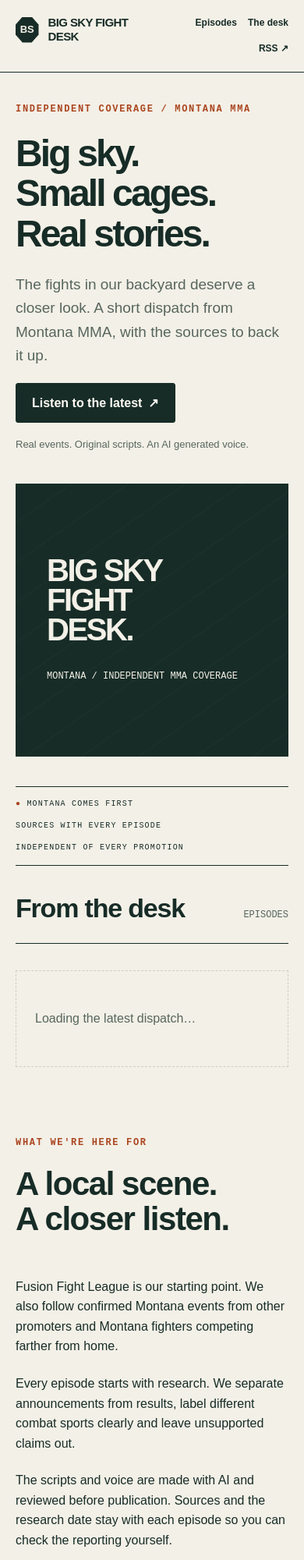
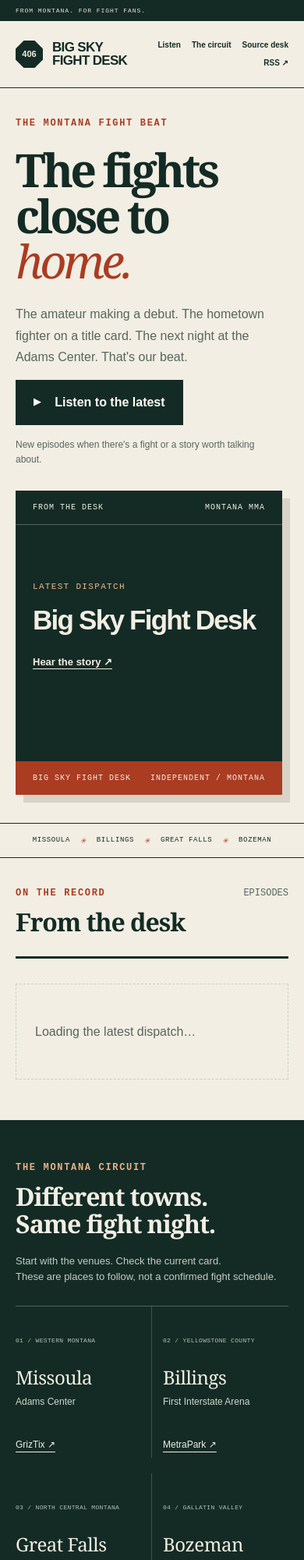
Before and after one commit to TaylorOD/big-sky-fight-desk, a plain HTML site: page public/index.html in a window 390 px wide. Shown: the top 2000 px of the page at 78% size. Drawn offline with Linux system fonts and the light colour scheme; files that its build step writes are made by us from their sources.

Commit message:
refresh the fight desk
adds the local fight layout and source desk

```diff
--- a/public/index.html
+++ b/public/index.html
@@ -1,8 +1,64 @@
 <!doctype html>
-<html lang="en"><head><meta charset="utf-8"><meta name="viewport" content="width=device-width, initial-scale=1"><meta name="description" content="Independent Montana MMA coverage. Real events, local fighters and sources you can check. Listen to Big Sky Fight Desk."><meta name="theme-color" content="#172c27"><title>Big Sky Fight Desk | Montana MMA</title><link rel="icon" href="assets/icon.svg" type="image/svg+xml"><link rel="alternate" type="application/rss+xml" title="Big Sky Fight Desk" href="feed.xml"><link rel="stylesheet" href="assets/style.css"><script src="assets/listen.js" defer></script></head>
-<body><a class="skip" href="#episodes">Skip to episodes</a><header class="masthead"><div class="wrap"><a class="brand" href="./"><span class="brand-mark">BS</span>BIG SKY FIGHT DESK</a><nav aria-label="Main"><a href="#episodes">Episodes</a><a href="#about">The desk</a><a href="feed.xml">RSS ↗</a></nav></div></header>
-<main class="wrap"><section class="hero" aria-labelledby="hero-title"><div><p class="eyebrow orange">Independent coverage / Montana MMA</p><h1 id="hero-title">Big sky.<br>Small cages.<br>Real stories.</h1><p class="lede">The fights in our backyard deserve a closer look. A short dispatch from Montana MMA, with the sources to back it up.</p><a class="button" href="#episodes">Listen to the latest <span aria-hidden="true">↗</span></a><p class="quiet hero-note">Real events. Original scripts. An AI generated voice.</p></div><div class="hero-art" id="hero-art"><div class="art-placeholder"><strong>BIG SKY<br>FIGHT<br>DESK.</strong><span>MONTANA / INDEPENDENT MMA COVERAGE</span></div></div></section>
-<div class="strip"><span><span class="dot">●</span> Montana comes first</span><span>Sources with every episode</span><span>Independent of every promotion</span></div>
-<section id="episodes" class="section"><div class="section-head"><h2>From the desk</h2><span class="meta" id="episode-count">EPISODES</span></div><div id="load-message" role="status" aria-live="polite"></div><div class="episode-layout"><aside id="archive" class="archive" aria-label="Choose an episode"></aside><article id="episode" class="episode-body"><p class="empty">Loading the latest dispatch…</p></article></div></section>
-<section id="about" class="section about-grid"><div><p class="eyebrow orange">What we're here for</p><h2>A local scene.<br>A closer listen.</h2></div><div class="prose"><p>Fusion Fight League is our starting point. We also follow confirmed Montana events from other promoters and Montana fighters competing farther from home.</p><p>Every episode starts with research. We separate announcements from results, label different combat sports clearly and leave unsupported claims out.</p><p>The scripts and voice are made with AI and reviewed before publication. Sources and the research date stay with each episode so you can check the reporting yourself.</p><p class="quiet">Illustrated covers are original AI artwork. They do not depict actual fights. This show is not affiliated with any promotion.</p></div></section></main>
-<footer><div class="wrap"><span>BIG SKY FIGHT DESK / MONTANA MMA</span><span>Built by <a href="https://www.taylordorsett.com/">Taylor Dorsett</a> · <a href="https://github.com/TaylorOD/big-sky-fight-desk">How it works</a></span></div></footer></body></html>
+<html lang="en">
+<head>
+  <meta charset="utf-8">
+  <meta name="viewport" content="width=device-width, initial-scale=1">
+  <meta name="description" content="Montana MMA, amateur and pro. Fight previews, local fighters and the stories behind the card. Listen to Big Sky Fight Desk.">
+  <meta name="theme-color" content="#142b25">
+  <title>Big Sky Fight Desk | Montana MMA</title>
+  <link rel="icon" href="assets/icon.svg" type="image/svg+xml">
+  <link rel="alternate" type="application/rss+xml" title="Big Sky Fight Desk" href="feed.xml">
+  <link rel="stylesheet" href="assets/style.css">
+  <link rel="stylesheet" href="assets/listening.css">
+  <script src="assets/listen.js" defer></script>
+</head>
+<body class="fight-desk">
+<a class="skip" href="#episodes">Skip to episodes</a>
+<div class="edition-line"><div class="wrap"><span>FROM MONTANA. FOR FIGHT FANS.</span><span>AMATEUR &amp; PRO / INDEPENDENT COVERAGE</span></div></div>
+<header class="masthead"><div class="wrap">
+  <a class="brand" href="./"><span class="brand-mark">406</span><span>BIG SKY<br>FIGHT DESK</span></a>
+  <nav aria-label="Main"><a href="#episodes">Listen</a><a href="#circuit">The circuit</a><a href="#sources">Source desk</a><a href="feed.xml">RSS ↗</a></nav>
+</div></header>
+<main>
+<section class="front-page wrap" aria-labelledby="hero-title">
+  <div class="lead-story">
+    <p class="eyebrow orange">THE MONTANA FIGHT BEAT</p>
+    <h1 id="hero-title">The fights<br>close to <em>home.</em></h1>
+    <p class="lede">The amateur making a debut. The hometown fighter on a title card. The next night at the Adams Center. That's our beat.</p>
+    <a class="button" href="#episodes"><span class="play-glyph" aria-hidden="true">▶</span> Listen to the latest</a>
+    <p class="intro-footnote">New episodes when there's a fight or a story worth talking about.</p>
+    <div class="coverage-note"><span class="round-number">01</span><p><strong>Local names. Real stakes.</strong><br>Previews, results and fighter news from across Montana.</p></div>
+  </div>
+  <aside class="fight-poster" aria-label="Featured episode">
+    <div class="poster-top"><span>FROM THE DESK</span><span id="feature-date">MONTANA MMA</span></div>
+    <div class="poster-art" id="hero-art"></div>
+    <div class="poster-copy"><span class="poster-label" id="feature-location">LATEST DISPATCH</span><h2 id="feature-title">Big Sky Fight Desk</h2><a href="#episodes" id="feature-link">Hear the story ↗</a></div>
+    <div class="poster-bottom"><span>BIG SKY FIGHT DESK</span><span id="feature-duration">INDEPENDENT / MONTANA</span></div>
+  </aside>
+</section>
+<div class="town-line" aria-label="Montana coverage"><div class="wrap"><span>Missoula</span><i aria-hidden="true">✳</i><span>Billings</span><i aria-hidden="true">✳</i><span>Great Falls</span><i aria-hidden="true">✳</i><span>Bozeman</span><i aria-hidden="true">✳</i><span>Beyond the card</span></div></div>
+<section id="episodes" class="section wrap">
+  <div class="section-head"><div><p class="eyebrow orange">ON THE RECORD</p><h2>From the desk</h2></div><span class="meta" id="episode-count">EPISODES</span></div>
+  <div id="load-message" role="status" aria-live="polite"></div>
+  <div class="episode-layout"><aside id="archive" class="archive" aria-label="Choose an episode"></aside><article id="episode" class="episode-body"><p class="empty">Loading the latest dispatch…</p></article></div>
+</section>
+<section id="circuit" class="circuit-section"><div class="wrap">
+  <div class="section-head"><div><p class="eyebrow">THE MONTANA CIRCUIT</p><h2>Different towns.<br>Same fight night.</h2></div><p class="circuit-intro">Start with the venues. Check the current card.<br>These are places to follow, not a confirmed fight schedule.</p></div>
+  <div class="venue-grid">
+    <a href="https://griztix.com/" target="_blank" rel="noopener noreferrer"><span class="venue-number">01 / WESTERN MONTANA</span><h3>Missoula</h3><p>Adams Center</p><span class="venue-link">GrizTix ↗</span></a>
+    <a href="https://www.metrapark.com/location/first-interstate-arena?ev=630" target="_blank" rel="noopener noreferrer"><span class="venue-number">02 / YELLOWSTONE COUNTY</span><h3>Billings</h3><p>First Interstate Arena</p><span class="venue-link">MetraPark ↗</span></a>
+    <a href="https://tickets.goexpopark.com/eventperformances.asp?evt=320" target="_blank" rel="noopener noreferrer"><span class="venue-number">03 / NORTH CENTRAL MONTANA</span><h3>Great Falls</h3><p>Pacific Steel &amp; Recycling Arena</p><span class="venue-link">Montana ExpoPark ↗</span></a>
+    <a href="https://www.montana.edu/brickbreeden/" target="_blank" rel="noopener noreferrer"><span class="venue-number">04 / GALLATIN VALLEY</span><h3>Bozeman</h3><p>Brick Breeden Fieldhouse</p><span class="venue-link">Montana State ↗</span></a>
+  </div>
+</div></section>
+<section id="sources" class="section wrap">
+  <div class="section-head"><div><p class="eyebrow orange">FOLLOW THE LOCAL SCENE</p><h2>The source desk</h2></div><p class="source-intro">Promoters. Venues. Reporters. Gyms.<br>More than a record lookup.</p></div>
+  <p class="quiet" id="source-date">Sources are checked before use. A directory entry is not confirmation of a current event.</p>
+  <div class="source-filters" role="group" aria-label="Filter sources"></div>
+  <p id="source-count" class="meta" role="status" aria-live="polite"></p>
+  <div id="source-directory" class="source-directory"><p>Loading sources…</p></div>
+</section>
+<section id="about" class="about-section wrap"><p class="eyebrow orange">A NOTE FROM THE DESK</p><div class="about-grid"><h2>The whole local card matters.</h2><div class="prose"><p>Amateur debuts belong here alongside the pro main event. So do new matchups, results and real news about Montana fighters. No episode quota. No made up drama to fill the quiet weeks.</p><p>Fusion is a starting point, not the whole scene. We follow other promoters when there's a confirmed Montana connection. MMA, boxing, kickboxing and bare knuckle get their own labels.</p><p class="quiet">This is independent coverage, with AI assisted scripts and an AI generated voice. Sources stay with every episode. Illustrated covers are artwork, not photos of actual fights. We are not affiliated with any promotion.</p></div></div></section>
+</main>
+<footer><div class="wrap"><strong>BIG SKY FIGHT DESK <span>/ MONTANA MMA</span></strong><span>Built by <a href="https://www.taylordorsett.com/">Taylor Dorsett</a> · <a href="https://github.com/TaylorOD/big-sky-fight-desk">How it works</a></span></div></footer>
+</body></html>
--- /dev/null
+++ b/web/shared/listening.css
@@ -0,0 +1,111 @@
+/* Public listening page. Studio styles stay in style.css. */
+.fight-desk { --paper: #f2eee3; --ink: #142b25; --orange: #aa3c22; }
+.edition-line { background: var(--ink); color: #e8e4d7; padding: 9px 0; font: 10px monospace; letter-spacing: .12em; }
+.edition-line .wrap { display: flex; justify-content: space-between; gap: 20px; }
+.fight-desk .masthead { padding: 23px 0; }
+.fight-desk .brand { font-size: 22px; line-height: .95; letter-spacing: -.04em; }
+.fight-desk .brand-mark { width: 47px; height: 47px; font-size: 15px; }
+.fight-desk nav { font-size: 12px; gap: 28px; }
+.front-page { display: grid; grid-template-columns: 1.1fr 1fr; gap: 78px; padding-top: 55px; padding-bottom: 55px; align-items: center; }
+.lead-story h1 { font-family: Georgia, 'Times New Roman', serif; font-size: clamp(58px, 6vw, 84px); font-weight: 700; letter-spacing: -.065em; line-height: .99; margin: 0 0 26px; }
+.lead-story h1 em { color: var(--orange); font-weight: 400; }
+.lead-story .lede { max-width: 460px; font-size: 18px; line-height: 1.7; color: var(--muted); }
+.play-glyph { font-size: 12px; padding-right: 10px; }
+.fight-desk .button { border-radius: 0; padding: 15px 22px; }
+.intro-footnote { max-width: 320px; font-size: 12px; margin: 16px 0 28px; color: var(--muted); }
+.coverage-note { display: flex; gap: 15px; align-items: center; border-top: 1px solid var(--line); padding-top: 18px; max-width: 440px; }
+.coverage-note p { margin: 0; font-size: 12px; }
+.coverage-note strong { font-size: 14px; }
+.round-number { font: italic 30px Georgia, serif; color: var(--orange); }
+.fight-poster { position: relative; isolation: isolate; background: var(--ink); color: var(--paper); min-height: 525px; display: flex; flex-direction: column; box-shadow: 10px 10px 0 #d8d3c6; overflow: hidden; }
+.poster-top, .poster-bottom { padding: 16px 22px; display: flex; justify-content: space-between; gap: 15px; font: 10px monospace; letter-spacing: .1em; z-index: 1; }
+.poster-top { border-bottom: 1px solid #ffffff45; }
+.poster-bottom { background: #aa3c22; margin-top: auto; }
+.poster-art { position: absolute; inset: 0; z-index: -2; }
+.poster-art img { width: 100%; height: 100%; object-fit: cover; opacity: .25; filter: grayscale(1); }
+.fight-poster::after { content: ''; position: absolute; inset: 0; background: linear-gradient(180deg,#142b2520 0%,#142b2580 35%,#142b25 95%); z-index: -1; }
+.poster-copy { padding: 96px 28px 36px; }
+.poster-label { color: #efb88b; font: 11px monospace; text-transform: uppercase; letter-spacing: .12em; }
+.poster-copy h2 { font-size: clamp(32px,3.4vw,48px); line-height: 1.03; letter-spacing: -.05em; margin: 14px 0 22px; max-width: 430px; }
+.poster-copy a { font-size: 13px; font-weight: 700; }
+.town-line { border-top: 1px solid var(--ink); border-bottom: 1px solid var(--ink); }
+.town-line .wrap { display: flex; justify-content: space-between; align-items: center; padding-top: 14px; padding-bottom: 14px; gap: 15px; font: 11px monospace; text-transform: uppercase; letter-spacing: .07em; }
+.town-line i { color: var(--orange); font-size: 18px; }
+.fight-desk .section { padding: 60px 40px; }
+.fight-desk .section-head .eyebrow { margin-bottom: 10px; }
+.fight-desk .section-head h2 { font-family: Georgia, serif; font-size: 39px; }
+.fight-desk .episode-layout { grid-template-columns: 220px 1fr; gap: 44px; }
+.fight-desk .episode-body h2 { font-size: 34px; max-width: 740px; }
+.fight-desk .archive { border-top: 3px solid var(--ink); }
+.fight-desk .audio-panel { margin-top: 22px; background: #e3e4d7; border: 1px solid #c3c8b6; color: var(--ink); }
+.fight-desk .audio-panel .meta { color: var(--ink); }
+.fight-desk .actions { gap: 20px; font-size: 13px; }
+.circuit-section { padding: 52px 0; background: var(--ink); color: var(--paper); }
+.circuit-section .eyebrow { color: #e7b18b; }
+.circuit-intro { font-size: 13px; max-width: 350px; color: #c2cec3; }
+.venue-grid { display: grid; grid-template-columns: repeat(4,1fr); border-top: 1px solid #ffffff40; }
+.venue-grid a { display: block; text-decoration: none; padding: 28px 18px 6px; border-right: 1px solid #ffffff30; }
+.venue-grid a:first-child { padding-left: 0; }
+.venue-grid a:last-child { border: 0; }
+.venue-grid a:hover h3 { color: #efb88b; }
+.venue-number { font: 9px monospace; color: #b1c1b3; letter-spacing: .04em; }
+.venue-grid h3 { font: 27px Georgia, serif; margin: 20px 0 6px; }
+.venue-grid p { font-size: 12px; min-height: 38px; color: #d0d8ce; }
+.venue-link { font-size: 12px; text-decoration: underline; text-underline-offset: 5px; }
+.source-intro { font-size: 14px; color: var(--muted); }
+.source-filters { display: flex; flex-wrap: wrap; gap: 8px; margin: 24px 0 12px; }
+.source-filters button { border-radius: 0; padding: 7px 13px; font-size: 12px; font-weight: 400; background: transparent; color: var(--ink); border-color: #b6bfb1; }
+.source-filters button[aria-pressed=true] { background: var(--ink); color: var(--paper); border-color: var(--ink); }
+.source-filters button:hover { background: #dce1d2; color: var(--ink); }
+.source-directory { display: grid; grid-template-columns: repeat(3,1fr); border-top: 1px solid var(--ink); gap: 0 28px; }
+.source-card { padding: 23px 0; border-bottom: 1px solid var(--line); }
+.source-card .meta { font-size: 10px; text-transform: uppercase; color: var(--orange); }
+.source-card h3 { font-size: 19px; margin: 9px 0 12px; }
+.source-card p { font-size: 13px; line-height: 1.6; margin-bottom: 12px; }
+.source-access { font: 10px monospace; color: var(--muted); }
+.about-section { border-top: 1px solid var(--ink); padding-top: 45px; padding-bottom: 25px; }
+.about-section h2 { font: 40px/1.06 Georgia, serif; letter-spacing: -.04em; max-width: 340px; }
+.about-section .prose { font-size: 15px; }
+.fight-desk footer strong { color: var(--ink); letter-spacing: -.02em; }
+.fight-desk footer strong span { font: 10px monospace; color: var(--muted); }
+@media (max-width: 900px) {
+  .front-page { gap: 35px; }
+  .fight-poster { min-height: 480px; }
+  .poster-copy { padding: 70px 22px 30px; }
+  .venue-grid { grid-template-columns: repeat(2,1fr); gap: 20px 0; }
+  .venue-grid a:nth-child(3) { padding-left: 0; }
+  .venue-grid a:nth-child(2) { border: 0; }
+  .source-directory { grid-template-columns: repeat(2,1fr); }
+}
+@media (max-width: 640px) {
+  .edition-line { font-size: 8px; }
+  .edition-line .wrap span:last-child { display: none; }
+  .fight-desk .masthead .wrap { align-items: center; gap: 18px; }
+  .fight-desk .brand { font-size: 17px; min-width: 145px; }
+  .fight-desk .brand-mark { width: 35px; height: 35px; font-size: 11px; }
+  .fight-desk nav { gap: 7px 14px; font-size: 10px; }
+  .front-page { grid-template-columns: 1fr; padding-top: 36px; padding-bottom: 36px; gap: 30px; }
+  .lead-story h1 { font-size: 59px; }
+  .lead-story .lede { font-size: 16px; }
+  .coverage-note { display: none; }
+  .intro-footnote { margin-bottom: 0; }
+  .fight-poster { min-height: 390px; margin-right: 8px; }
+  .poster-copy { padding: 64px 22px 28px; }
+  .poster-copy h2 { font-size: 35px; }
+  .town-line .wrap { flex-wrap: wrap; justify-content: center; font-size: 9px; gap: 7px 13px; }
+  .town-line i { font-size: 12px; }
+  .town-line span:last-child { display: none; }
+  .town-line i:last-of-type { display: none; }
+  .fight-desk .section { padding: 36px 20px; }
+  .fight-desk .episode-layout { grid-template-columns: 1fr; gap: 22px; }
+  .fight-desk .episode-body h2 { font-size: 29px; }
+  .fight-desk .section-head h2 { font-size: 32px; }
+  .circuit-section .section-head, #sources .section-head { display: block; }
+  .circuit-intro, .source-intro { margin-top: 20px; }
+  .venue-grid h3 { font-size: 24px; }
+  .venue-grid a { padding-right: 12px; padding-left: 14px; }
+  .venue-number { font-size: 8px; }
+  .source-directory { grid-template-columns: 1fr; }
+  .source-filters button { min-height: 42px; }
+  .about-section h2 { font-size: 35px; }
+}
```
Also changed, not shown: web/shared/listen.js (+41 -1 lines), docs/screenshots/fight-desk-desktop.jpg (added), docs/screenshots/fight-desk-mobile.jpg (added), docs/screenshots/source-desk-mobile.jpg (added), docs/screenshots/source-desk.jpg (added), 2 other files.
